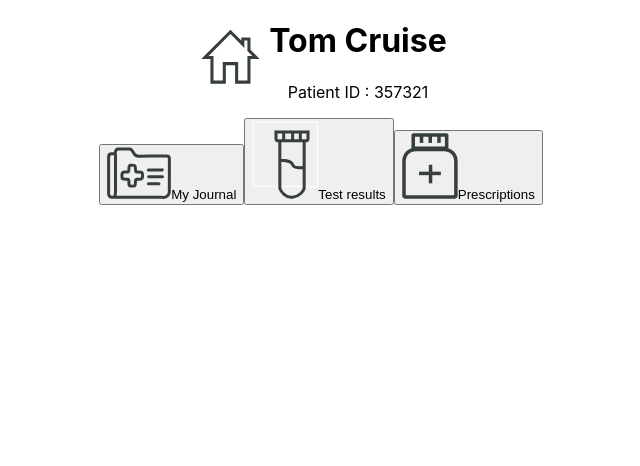
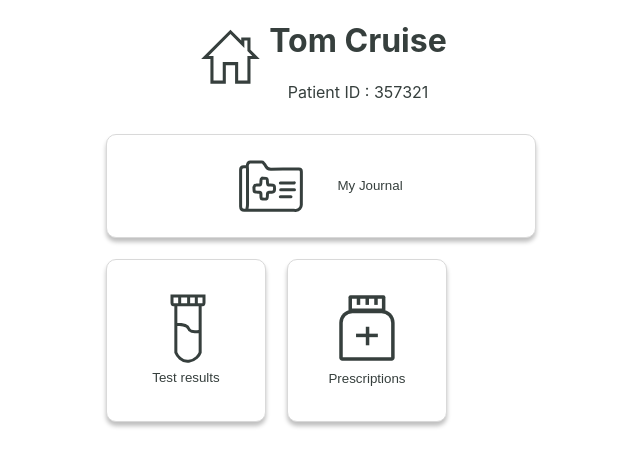
Before and after one commit to Natito9/LifePlus, a React (Create React App) app: page / in a window 1280 px wide. Shown: the top 466 px of the page, without its empty margins (319-959 px from the left). Built offline with nearby package versions, Linux system fonts and the light colour scheme.

Commit message:
more patient homepage and css roots

```diff
--- a/src/App.css
+++ b/src/App.css
@@ -1,38 +1,17 @@
+:root {
+  --text-color: #363F3D;
+  --background-color: #FFFFFF;
+  --border-color: #D9D9D9;
+  --primary-color: #E3EAC4;
+  --hover-active-color: #C4CAAA;
+}
+
+
 .App {
   text-align: center;
 }
 
-.App-logo {
-  height: 40vmin;
-  pointer-events: none;
+body {
+  background-color: var(--background-color);
+  color: var(--text-color);
 }
-
-@media (prefers-reduced-motion: no-preference) {
-  .App-logo {
-    animation: App-logo-spin infinite 20s linear;
-  }
-}
-
-.App-header {
-  background-color: #282c34;
-  min-height: 100vh;
-  display: flex;
-  flex-direction: column;
-  align-items: center;
-  justify-content: center;
-  font-size: calc(10px + 2vmin);
-  color: white;
-}
-
-.App-link {
-  color: #61dafb;
-}
-
-@keyframes App-logo-spin {
-  from {
-    transform: rotate(0deg);
-  }
-  to {
-    transform: rotate(360deg);
-  }
-}
--- a/src/App.jsx
+++ b/src/App.jsx
@@ -6,7 +6,6 @@ function App() {
   return (
     <div className="App">
       <PatientHomepage/>
-
     </div>
   );
 }
--- a/src/components/ui/ButtonsPatientHomepage/ButtonsPatientHomepage.css
+++ b/src/components/ui/ButtonsPatientHomepage/ButtonsPatientHomepage.css
@@ -0,0 +1,63 @@
+button {
+  display: flex;
+  justify-content: center;
+  align-items: center;
+  border-radius: 10px;
+  border: 0.5px solid var(--border-color);
+  background: var(--background-color);
+  box-shadow: 0px 4px 4px 0px rgba(0, 0, 0, 0.25);
+  color: var(--text-color);
+}
+
+button:active {
+    background: var(--primary-color)
+}
+
+.btnsPHomepageContainer {
+  display: grid;
+  grid-template-columns: 1fr 2fr;
+  grid-row: 1fr 1fr;
+  gap: 21px;
+  /* width: 341px; */
+  justify-content: center;
+  align-content: center;
+  align-items: center;
+  /* width: 90vw; */
+  margin: 16px;
+  max-width: 430px;
+}
+
+.btnJournal {
+  grid-column: 1/3;
+  grid-row: 1;
+  padding: 25px 20px;
+  gap: 34px;
+  /* align-self: stretch; */
+}
+
+.btnTestResults,
+.btnPrescriptions {
+  flex-direction: column;
+  width: 160px;
+  height: 163px;
+  /* flex-shrink: 0; */
+}
+
+.btnTestResults {
+  grid-column: 1;
+  grid-row: 2;
+  gap: 7px;
+  padding-bottom: 11px;
+}
+
+.btnTestResults img {
+  padding-right: 10px;
+  border-color: none;
+}
+
+.btnPrescriptions {
+  grid-column: 2;
+  grid-row: 2;
+  gap: 10px;
+  justify-items: end;
+}
--- a/src/routes/patient/PatientHomepage/PatientHomepage.css
+++ b/src/routes/patient/PatientHomepage/PatientHomepage.css
@@ -1,5 +1,17 @@
-.headerPatient{
-    display: flex;
-    align-items: center;
-    justify-content: center;
+.headerPatient {
+  display: flex;
+  align-items: center;
+  justify-content: center;
 }
+.homeIcon {
+  width: 74px;
+  height: 74px;
+  flex-shrink: 0;
+  aspect-ratio: 1/1;
+}
+.PatientHomepageContainer {
+    display:flex;
+    flex-direction: column;
+  justify-content: center;
+  align-items: center;
+}
--- a/src/routes/patient/PatientHomepage/PatientHomepage.jsx
+++ b/src/routes/patient/PatientHomepage/PatientHomepage.jsx
@@ -1,9 +1,9 @@
-import "./PatientHomepage.css"
-import homeIcon from "../../../assets/icons/home.svg"
+import "./PatientHomepage.css";
+import homeIcon from "../../../assets/icons/home.svg";
 import ButtonsPatientHomepage from "../../../components/ui/ButtonsPatientHomepage/ButtonsPatientHomepage";
 
-function PatientHomepage () {
-    return(
+function PatientHomepage() {
+  return (
     <div className="PatientHomepageContainer">
       <header className="headerPatient">
         <img src={homeIcon} alt="HomeIcon" className="homeIcon" />
@@ -12,15 +12,9 @@ function PatientHomepage () {
           <p>Patient ID : 357321</p>
         </div>
       </header>
-            <div>
-                <ButtonsPatientHomepage/>
+      <ButtonsPatientHomepage />
     </div>
-            {/* <NavBar/> */}
-        </div>
-
-)
+  );
 }
 
-
-
 export default PatientHomepage;
```
Lines whose indentation alone changed are shown as unchanged.
